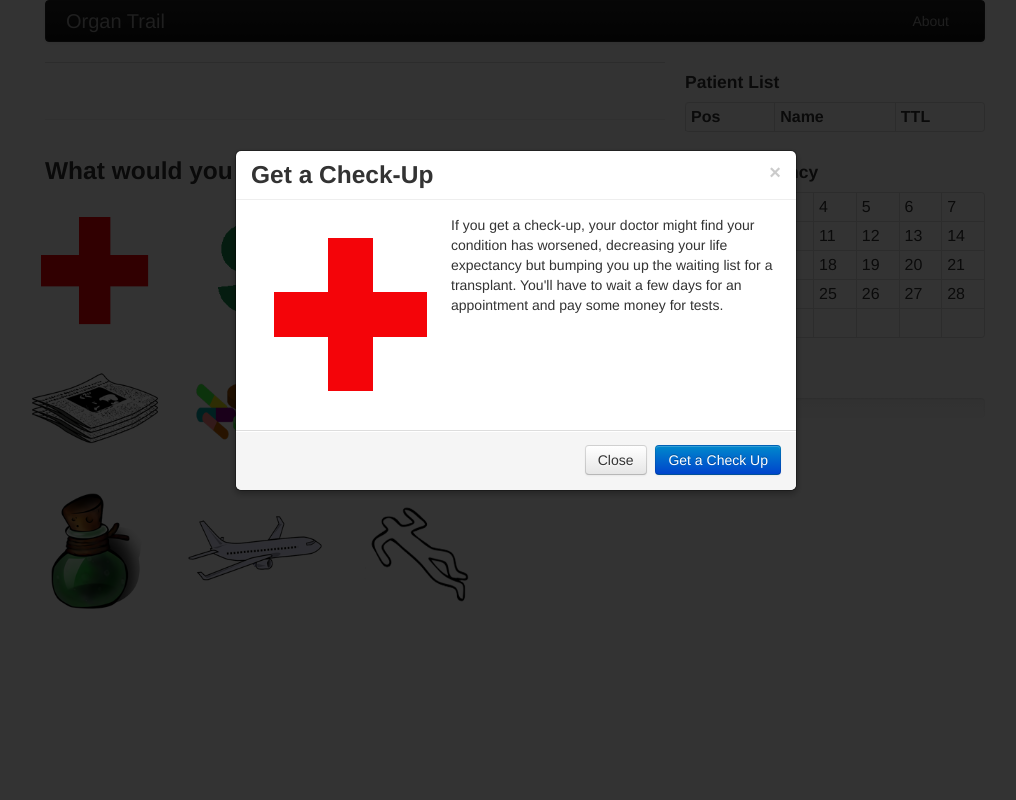
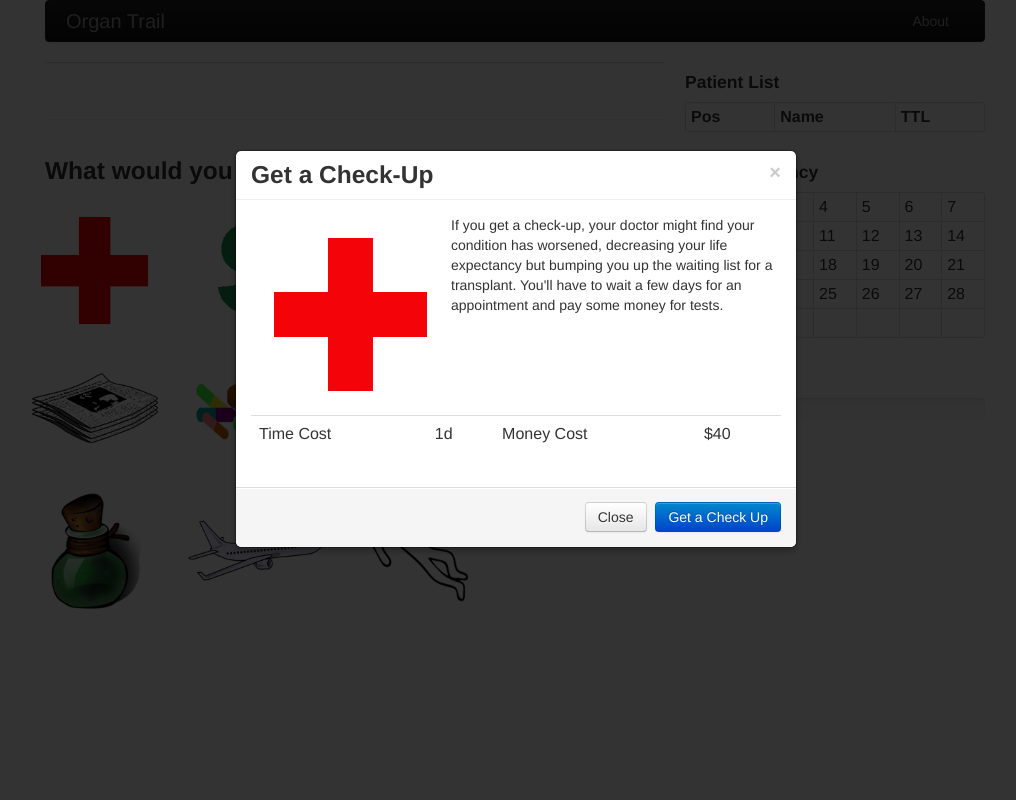
Before and after one commit to dmitchell/organtrail, a Python web app: template src/organtrail/template/organtrail.html in a window 1280 px wide, after a click that opens the changed part. Shown: the whole page, without its empty margins (125-1141 px from the left). Run offline with Jinja, Linux system fonts and the light colour scheme; the template is opened without the code that fills it, so the values that code supplies are empty.

Commit message:
mechanics info for user

```diff
--- a/src/organtrail/template/organtrail.html
+++ b/src/organtrail/template/organtrail.html
@@ -244,6 +244,14 @@
   </div>
   <div class="modal-body">
     <p><img class="mechanic-button pull-left" src="/static/img/checkup.png">If you get a check-up, your doctor might find your condition has worsened, decreasing your life expectancy but bumping you up the waiting list for a transplant. You'll have to wait a few days for an appointment and pay some money for tests.</p>
+    <table class="table">
+    	<tr>
+    		<td>Time Cost</td>
+    		<td>1d</td>
+    		<td>Money Cost</td>
+    		<td>$40</td>
+    	</td>
+    </table>
   </div>
   <div class="modal-footer">
     <a href="#" class="btn" data-dismiss="modal">Close</a>
```
